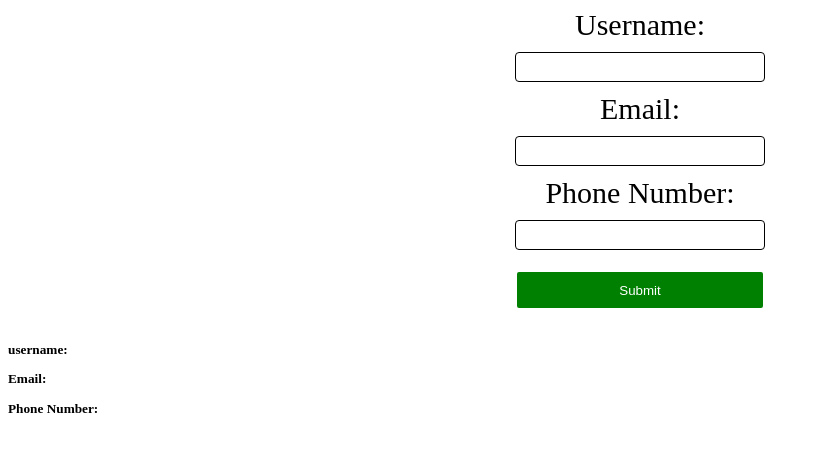
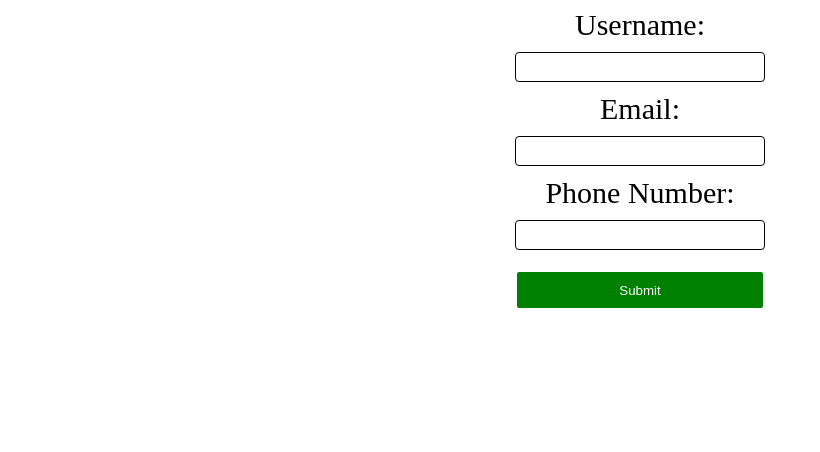
Before and after one commit to Fortzy05/react-3qnhrh, a React (Create React App) app: page / in a window 1280 px wide. Shown: the top 452 px of the page, without its empty margins (0-820 px from the left). Built offline with nearby package versions, Linux system fonts and the light colour scheme.

Commit message:
1 file modified

```diff
--- a/src/components/ContactForm.jsx
+++ b/src/components/ContactForm.jsx
@@ -47,15 +47,6 @@ import React, { useState } from 'react';
       </label>
       <button className="btn">Submit</button>
     </form>
-    <h5>
-      username: {contactInfo.username}
-      <p>
-        Email: {contactInfo.email}
-      </p>
-      <p>
-        Phone Number:{contactInfo.phoneNumber}
-      </p>
-    </h5>
     </section>
   );
 };
```
